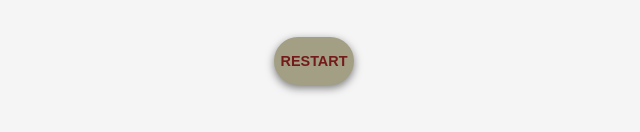
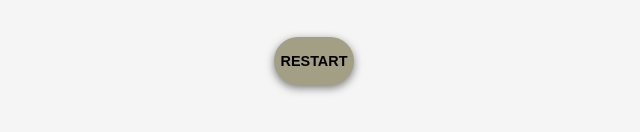
Before and after one commit to KofiSmith/Html-game, a plain HTML site: page index.html in a window 1280 px wide. In both pictures the pointer is over the button "RESTART". Shown: the part 550-682 px from the top of the page, 326-966 px from the left. Drawn offline with Linux system fonts and the light colour scheme.

Commit message:
Update index.html

```diff
--- a/index.html
+++ b/index.html
@@ -44,7 +44,7 @@
   color:white;
           }
          #restartButton:hover{
-           color:#731B1B;
+           color:black;
           background-color:#A39F84;
          }
         </style>
```
